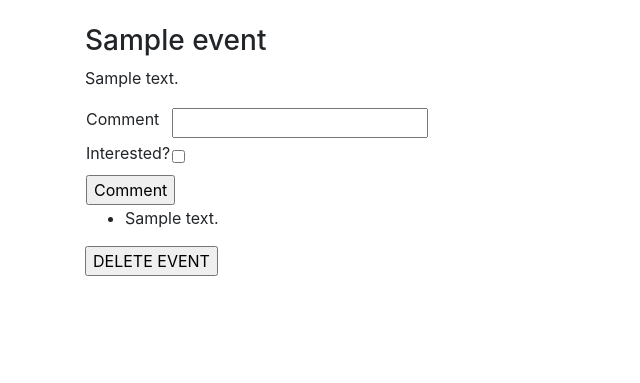
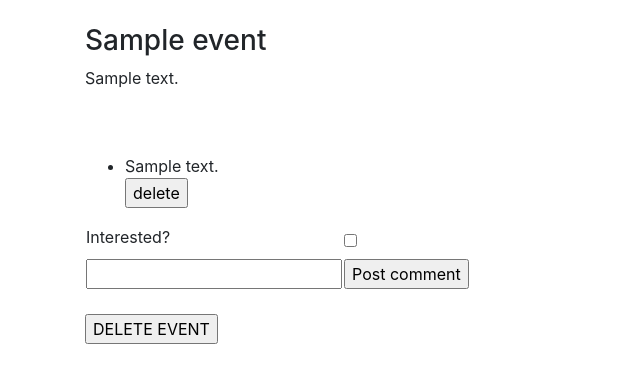
Before and after one commit to xneme/tsoha-vedonlyonti, a Flask app: page /bets/1/ in a window 1280 px wide. Shown: the part 56-439 px from the top of the page, without its empty margins (0-640 px from the left). Run offline with Flask 2, Linux system fonts and the light colour scheme; a user stored in the database is signed in; tables that the repository leaves empty hold one stand-in row (values such as "Sample post"); some libraries are stand-ins or nearby versions.

Commit message:
kommenttien ja tapahtumien poistot lisätty

```diff
--- a/application/__init__.py
+++ b/application/__init__.py
@@ -40,7 +40,7 @@ def login_required(role="ANY"):
     def wrapper(fn):
         @wraps(fn)
         def decorated_view(*args, **kwargs):
-            if not current_user.is_authenticated():
+            if not current_user.is_authenticated:
                 return login_manager.unauthorized()
 
             unauthorized = False
@@ -48,10 +48,8 @@ def login_required(role="ANY"):
             if role != "ANY":
                 unauthorized = True
 
-                for user_role in current_user.roles():
-                    if user_role == role:
-                        unauthorized = False
-                        break
+                if role in current_user.roles:
+                    unauthorized = False
 
             if unauthorized:
                 return login_manager.unauthorized()
--- a/application/auth/models.py
+++ b/application/auth/models.py
@@ -43,20 +43,6 @@ class User(Base):
     def is_authenticated(self):
         return True
 
+    @property
     def roles(self):
         return ["ADMIN"]
-
-    @staticmethod
-    def find_users_with_no_tasks():
-        stmt = text("SELECT Account.id, Account.name FROM Account"
-                    " LEFT JOIN Task ON Task.account_id = Account.id"
-                    " WHERE (Task.done IS null OR Task.done = true)"
-                    " GROUP BY Account.id"
-                    " HAVING COUNT(Task.id) = 0")
-        res = db.engine.execute(stmt)
-
-        response = []
-        for row in res:
-            response.append({"id":row[0], "name":row[1]})
-
-        return response
--- a/application/bets/views.py
+++ b/application/bets/views.py
@@ -8,7 +8,7 @@ from application.bets.forms import EventForm, CommentForm, BetForm
 
 @app.route("/bets/", methods=["GET"])
 def list_events():
-    return render_template("bets/list.html", open_events = Event.query.all(), suggested_events = Event.query.all())
+    return render_template("bets/list.html", open_events = Event.query.filter_by(approved = True), suggested_events = Event.query.filter_by(approved = False))
 
 
 @app.route("/bets/newevent/", methods=["GET", "POST"])
@@ -32,7 +32,7 @@ def create_event():
 
 @app.route("/bets/<event_id>/", methods=["GET"])
 def show_contest(event_id):
-    return render_template("bets/event.html", event = Event.query.get(event_id), comments = Comment.query.all(), form = CommentForm())
+    return render_template("bets/event.html", event = Event.query.get(event_id), comments = Comment.query.filter_by(event_id = event_id), form = CommentForm())
 
 
 @app.route("/bets/<event_id>/", methods=["POST"])
@@ -41,7 +41,7 @@ def comment(event_id):
     form = CommentForm(request.form)
 
     if not form.validate():
-        return render_template("bets/event.html", event = Event.query.get(event_id), comments = Comment.query.all(), form = form)
+        return render_template("bets/event.html", event = Event.query.get(event_id), comments = Comment.query.filter_by(event_id = event_id), form = form)
 
     c = Comment(form.text.data)
     c.like = form.like.data
@@ -50,14 +50,38 @@ def comment(event_id):
     db.session().add(c)
     db.session().commit()
 
-    return render_template("bets/event.html", event = Event.query.get(event_id), comments = Comment.query.all(), form = CommentForm())
+    return render_template("bets/event.html", event = Event.query.get(event_id), comments = Comment.query.filter_by(event_id = event_id), form = CommentForm())
 
 
 @app.route("/bets/<event_id>/delete/", methods=["POST"])
-@login_required(role="SUPERADMIN")
+@login_required(role="ADMIN")
 def delete_event(event_id):
 
     db.session().delete(Event.query.get(event_id))
+    db.session().delete(Comment.query.filter_by(event_id = event_id))
+    db.session().commit()
+
+    return redirect(url_for("list_events"))
+
+
+@app.route("/bets/<event_id>/<comment_id>/delete/", methods=["POST"])
+@login_required(role="ANY")
+def delete_comment(event_id, comment_id):
+    c = Comment.query.get(comment_id)
+
+    if "ADMIN" in current_user.roles or c.account_id == current_user.id:
+        db.session().delete(c)
+        db.session().commit()
+
+    return render_template("bets/event.html", event = Event.query.get(event_id), comments = Comment.query.filter_by(event_id = event_id), form = CommentForm())
+
+
+@app.route("/bets/<event_id>/approve/", methods=["POST"])
+@login_required(role="ADMIN")
+def approve_event(event_id):
+
+    event = Event.query.get(event_id)
+    event.approved = True
     db.session().commit()
 
     return redirect(url_for("list_events"))
--- a/application/templates/bets/event.html
+++ b/application/templates/bets/event.html
@@ -2,15 +2,40 @@
 
 {% block body %}
 <h3>{{ event.name }}</h3>
+
 <p>{{ event.description }}</p>
+</br></br>
+<ul>
+    {% for comment in comments %}
+        <li>
+            <div>
+            {{ comment.text }}
+            {% if "ADMIN" in current_user.roles or comment.account_id == current_user.id %}
+            <form method="POST" action="{{ url_for('delete_comment', event_id=event.id, comment_id=comment.id) }}">
+                <input type="submit" value="delete"\>
+            </form>
+            {% endif %}
+            </div>
+        </li>
+    {% endfor %}
+</ul>
+
 <form method="POST" action="{{ url_for('comment', event_id=event.id) }}">
     <table>
         <tr>
             <td>
-                {{ form.text.label }}
+                {{ form.like.label }}
             </td>
             <td>
+                {{ form.like }}
+            </td>
+        </tr>
+        <tr>
+            <td>
                 {{ form.text }}
+            </td>
+            <td>
+                <input type="submit" value="Post comment"\>
             </td>
             <td>
                 <ul>
@@ -20,27 +45,22 @@
                 </ul>
             </td>
         </tr>
-        <tr>
-            <td>
-                {{ form.like.label }}
-            </td>
-            <td>
-                {{ form.like }}
-            </td>
-        </tr>
-        <tr>
-            <td colspan="3">
-                <input type="submit" value="Comment"\>
-            </td>
-        </tr>
     </table>
 </form>
-<ul>
-    {% for comment in comments %}
-        <li>{{ comment.text }}</li>
-    {% endfor %}
-</ul>
+
+{% if "ADMIN" in current_user.roles %}
+
+{% if not event.approved %}
+</br>
+<form method="POST" action="{{ url_for('approve_event', event_id=event.id) }}">
+    <input type="submit" value="APPROVE EVENT"\>
+</form>
+{% endif %}
+
+</br>
 <form method="POST" action="{{ url_for('delete_event', event_id=event.id) }}">
     <input type="submit" value="DELETE EVENT"\>
 </form>
+{% endif %}
+
 {% endblock %}
```
Also changed, not shown: 1 other file.
